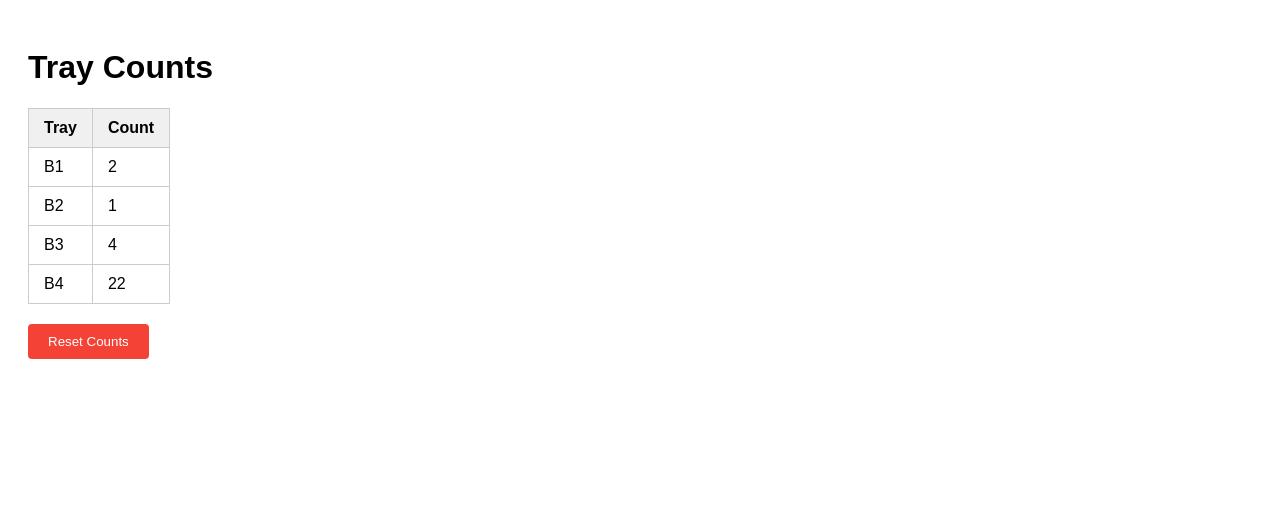
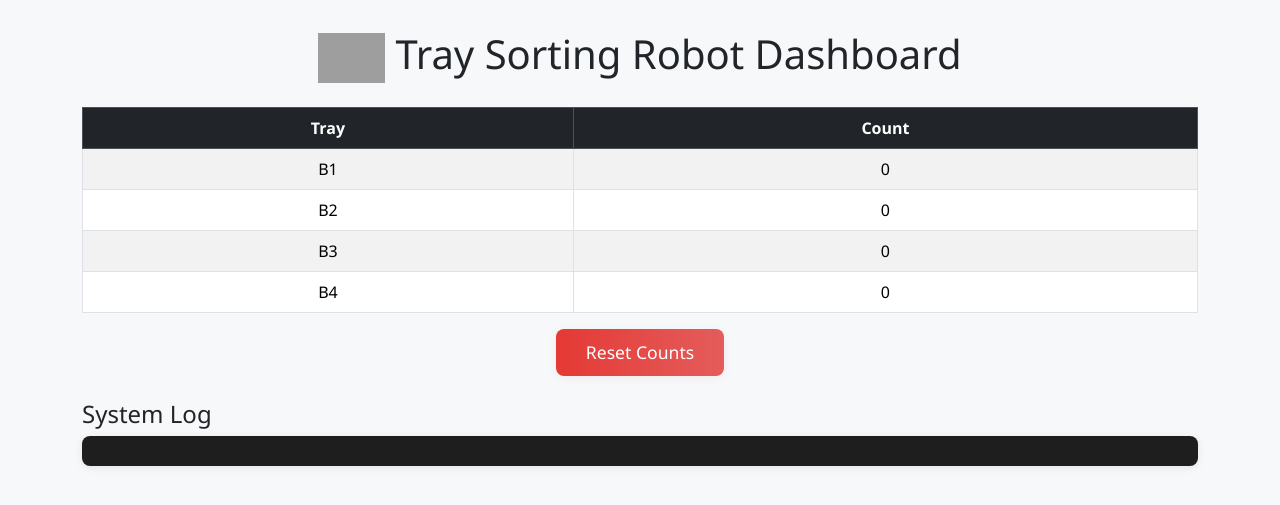
Before and after one commit to n1s1th/QR_Based_Sorting_Robot_Arm, a Flask app: page / in a window 1280 px wide. Shown: the top 505 px of the page. Run offline with Flask 3, Linux system fonts and the light colour scheme; grey boxes are pictures that could not be loaded.

Commit message:
before chnages

```diff
--- a/app.py
+++ b/app.py
@@ -3,6 +3,7 @@ import os
 
 app = Flask(__name__)
 COUNT_FILE = 'tray_counts.txt'
+LOG_FILE = 'system.log'
 TRAYS = ['B1', 'B2', 'B3', 'B4']
 
 def read_counts():
@@ -15,6 +16,12 @@ def read_counts():
                     counts[parts[0]] = int(parts[2])
     return counts
 
+def read_log():
+    if os.path.exists(LOG_FILE):
+        with open(LOG_FILE, 'r') as f:
+            return f.readlines()[-30:]  # Last 30 log lines for brevity
+    return []
+
 def write_counts(counts):
     with open(COUNT_FILE, 'w') as f:
         for tray in TRAYS:
@@ -23,13 +30,24 @@ def write_counts(counts):
 @app.route('/')
 def index():
     counts = read_counts()
-    return render_template('index.html', counts=counts)
+    logs = read_log()
+    tray_full = any(c >= 4 for c in counts.values())
+    full_trays = [tray for tray, c in counts.items() if c >= 4]
+    return render_template(
+        'index.html',
+        counts=counts,
+        logs=logs,
+        tray_full=tray_full,
+        full_trays=full_trays
+    )
 
 @app.route('/reset', methods=['POST'])
 def reset():
     counts = {tray: 0 for tray in TRAYS}
     write_counts(counts)
+    # Optionally clear log file
+    open(LOG_FILE, 'w').close()
     return redirect(url_for('index'))
 
 if __name__ == '__main__':
-    app.run(debug=True)
+    app.run(host='0.0.0.0', port=5000, debug=True)
--- a/templates/index.html
+++ b/templates/index.html
@@ -1,38 +1,90 @@
 <!DOCTYPE html>
 <html>
 <head>
-    <title>Tray Counts Dashboard</title>
+    <title>Tray Sorting Robot Dashboard</title>
+    <link rel="stylesheet" href="https://cdn.jsdelivr.net/npm/bootstrap@5.3.3/dist/css/bootstrap.min.css">
     <style>
-        body { font-family: Arial, sans-serif; padding: 20px; }
-        table { border-collapse: collapse; margin-bottom: 20px; }
-        th, td { border: 1px solid #ccc; padding: 10px 15px; }
-        th { background-color: #f0f0f0; }
-        .reset-btn { padding: 10px 20px; background: #f44336; color: white; border: none; cursor: pointer; border-radius: 4px;}
-        .reset-btn:hover { background: #d32f2f; }
+        body { background-color: #f6f8fa; font-family: 'Segoe UI', Arial, sans-serif; }
+        .container { margin-top: 30px; }
+        .tray-table th, .tray-table td { text-align: center; }
+        .log-box {
+            background: #1e1e1e;
+            color: #d8d8d8;
+            font-family: 'Fira Mono', monospace;
+            padding: 15px;
+            border-radius: 8px;
+            margin-bottom: 30px;
+            max-height: 350px;
+            overflow-y: auto;
+            box-shadow: 0 2px 8px rgba(0,0,0,0.08);
+        }
+        .tray-full-alert {
+            background: #ffe0e0;
+            border: 1px solid #ff7b7b;
+            color: #b80000;
+            font-weight: bold;
+            padding: 12px;
+            border-radius: 6px;
+            margin-bottom: 20px;
+        }
+        .reset-btn {
+            background: linear-gradient(90deg, #e53935 0%, #e35d5b 100%);
+            color: white;
+            border: none;
+            border-radius: 8px;
+            padding: 10px 30px;
+            font-size: 1.1em;
+            box-shadow: 0 2px 8px rgba(227,93,91,0.08);
+        }
+        .reset-btn:disabled { opacity: 0.5; cursor: not-allowed; }
     </style>
     <script>
         // Auto-refresh the page every 5 seconds
-        setTimeout(function(){
-            window.location.reload(1);
-        }, 5000);
+        setTimeout(function(){ window.location.reload(1); }, 5000);
     </script>
 </head>
 <body>
-    <h1>Tray Counts</h1>
-    <table>
+<div class="container">
+    <h1 class="mb-4 text-center"><img src="https://cdn-icons-png.flaticon.com/512/2921/2921222.png" height="50" style="vertical-align:middle;"> Tray Sorting Robot Dashboard</h1>
+
+    {% if tray_full %}
+    <div class="tray-full-alert">
+        <span>⚠️ Tray(s) Full:</span>
+        {% for tray in full_trays %}
+            <span class="badge bg-danger">{{ tray }}</span>
+        {% endfor %}
+        <br>
+        System stopped. Please reset or remove objects.
+    </div>
+    {% endif %}
+
+    <table class="table tray-table table-striped table-bordered">
+        <thead class="table-dark">
             <tr>
                 <th>Tray</th>
                 <th>Count</th>
             </tr>
+        </thead>
+        <tbody>
         {% for tray, count in counts.items() %}
             <tr>
                 <td>{{ tray }}</td>
-            <td>{{ count }}</td>
+                <td>{{ count }} {% if count >= 4 %}<span class="badge bg-danger">Full</span>{% endif %}</td>
             </tr>
         {% endfor %}
+        </tbody>
     </table>
-    <form action="{{ url_for('reset') }}" method="post">
-        <button class="reset-btn" type="submit">Reset Counts</button>
+
+    <form action="{{ url_for('reset') }}" method="post" class="text-center mb-4">
+        <button class="reset-btn" type="submit" {% if tray_full %}disabled{% endif %}>Reset Counts</button>
     </form>
+
+    <h4>System Log</h4>
+    <div class="log-box">
+        {% for line in logs %}
+            <div>{{ line.strip() }}</div>
+        {% endfor %}
+    </div>
+</div>
 </body>
 </html>
--- a/tray_counts.txt
+++ b/tray_counts.txt
@@ -1,4 +1,4 @@
-B1 count: 2
-B2 count: 1
-B3 count: 4
-B4 count: 22
+B1 count: 0
+B2 count: 0
+B3 count: 0
+B4 count: 0
```
Also changed, not shown: main_controller.py (+61 -41 lines), 2 other files. Lines whose indentation alone changed are shown as unchanged.
